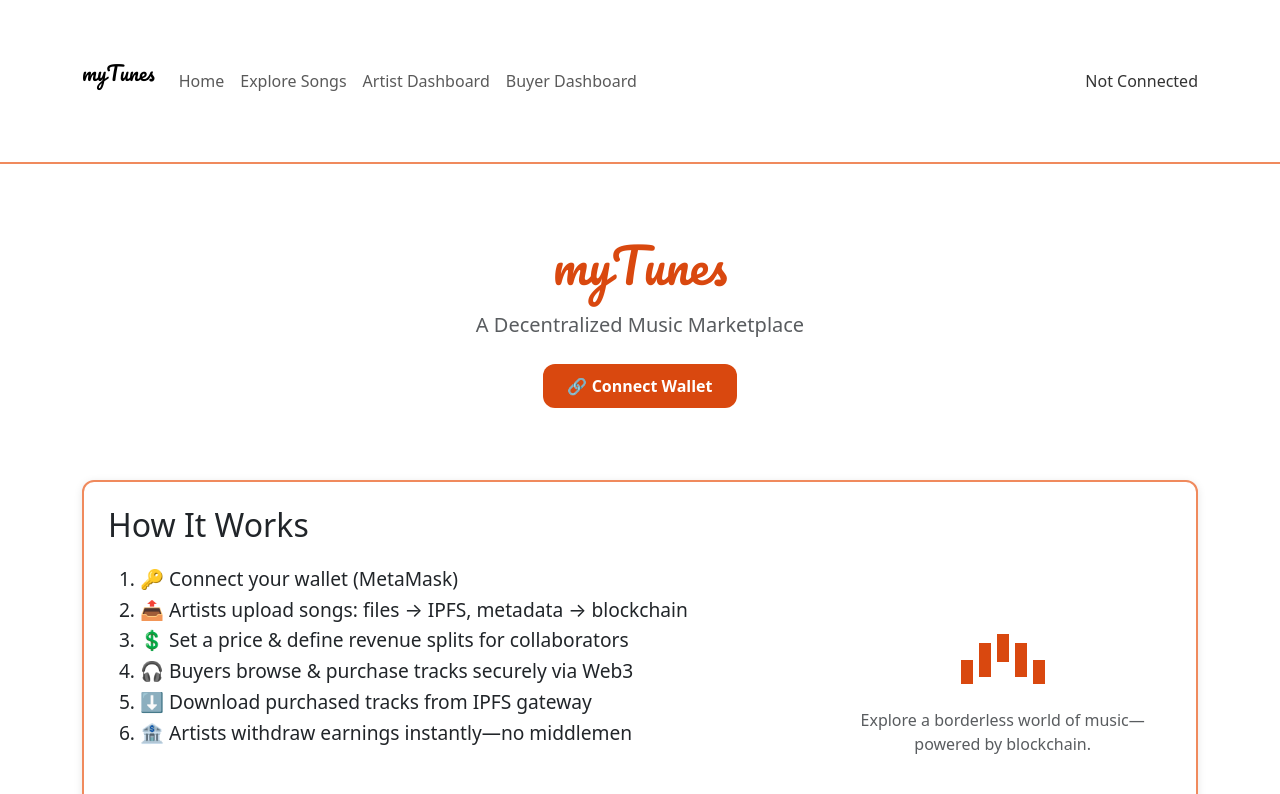
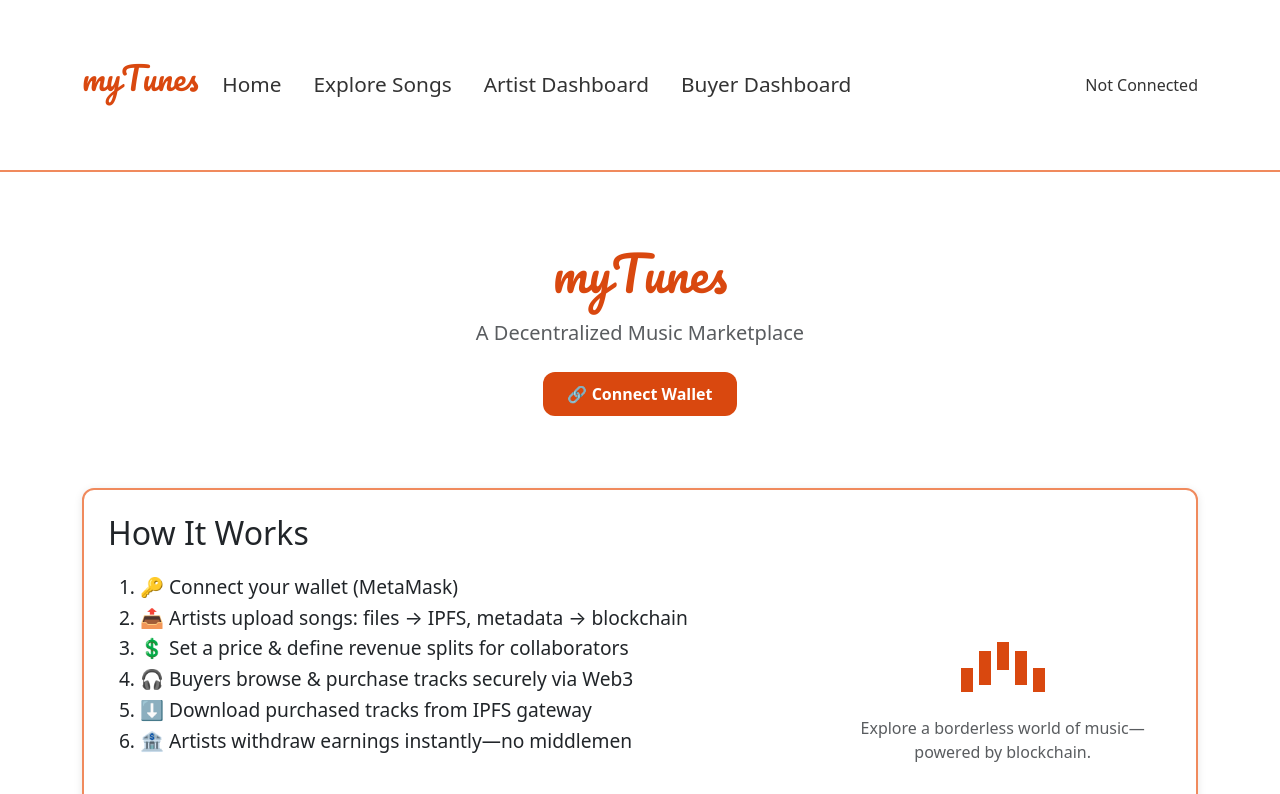
Before and after one commit to rezmayyy/DecentralizedMusicApp, a React (Create React App) app: page / in a window 1280 px wide. Shown: the top 794 px of the page. Built offline with nearby package versions, Linux system fonts and the light colour scheme.

Commit message:
Updated NavBar

```diff
--- a/src/theme.css
+++ b/src/theme.css
@@ -141,7 +141,7 @@ a:hover {
   justify-content: center;
   gap: 6px;
   height: 120px;
-  margin-top: 0.5rem !important;    /* moved up */
+  margin-top: 0.5rem !important;
   margin-bottom: 1.5rem !important;
 }
 .bar {
@@ -163,15 +163,15 @@ a:hover {
  10. How It Works Box Adjustments
 ────────────────────────────────────────────────────────────────────*/
 .welcome-how {
-  padding: 24px !important;       /* slightly smaller box */
+  padding: 24px !important;
   margin-bottom: 24px !important;
 }
 .welcome-how h3 {
-  font-size: 2rem !important;     /* bigger heading */
+  font-size: 2rem !important;
   margin-bottom: 0.75rem !important;
 }
 .welcome-how ol {
-  font-size: 1.2rem !important;    /* bigger steps text */
+  font-size: 1.2rem !important;
   line-height: 1.6 !important;
   margin-top: 0.5rem !important;
 }
@@ -184,3 +184,28 @@ img {
   height: auto;
   display: block;
 }
+
+/*────────────────────────────────────────────────────────────────────
+ 12. Navbar Brand Styling
+────────────────────────────────────────────────────────────────────*/
+.navbar-brand {
+  font-family: var(--font-cursive) !important;
+  color: var(--accent) !important;
+  font-size: 2rem !important;
+  line-height: 1;
+}
+.navbar-brand:hover {
+  opacity: 0.8 !important;
+}
+
+/*────────────────────────────────────────────────────────────────────
+ 13. Navbar Link Styling
+────────────────────────────────────────────────────────────────────*/
+.navbar-nav .nav-link {
+  font-size: 1.3rem !important;
+  margin-right: 1rem;
+  color: var(--text) !important;
+}
+.navbar-nav .nav-link:hover {
+  color: var(--accent) !important;
+}
```
